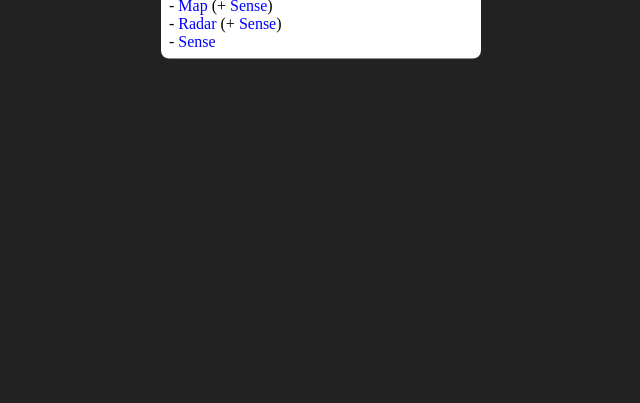
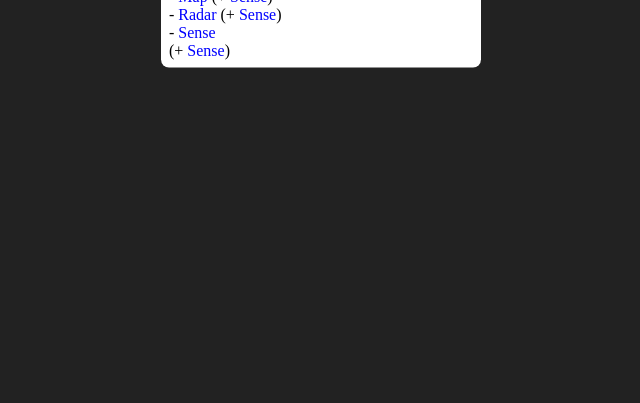
Before and after one commit to TendoProject/ApexAim, a website: page docs/index.html in a window 1280 px wide. Shown: the part 397-800 px from the top of the page, without its empty margins (319-959 px from the left). Drawn offline with Linux system fonts and the light colour scheme.

Commit message:
Update index.html

```diff
--- a/docs/index.html
+++ b/docs/index.html
@@ -14,7 +14,7 @@
       <ul class="content">
         <li>- <a href="map.html">Map</a> (+ <a href="map.html#enable-sense">Sense</a>)</li>
         <li>- <a href="radar.html">Radar</a> (+ <a href="radar.html#enable-sense">Sense</a>)</li>
-        <li>- <a href="sense.html">Sense</a></li>
+        <li>- <a href="sense.html">Sense</a></li> (+ <a href="Sense.html#enable-sense">Sense</a>)</li>
       </ul>
     </div>
   </body>
```
